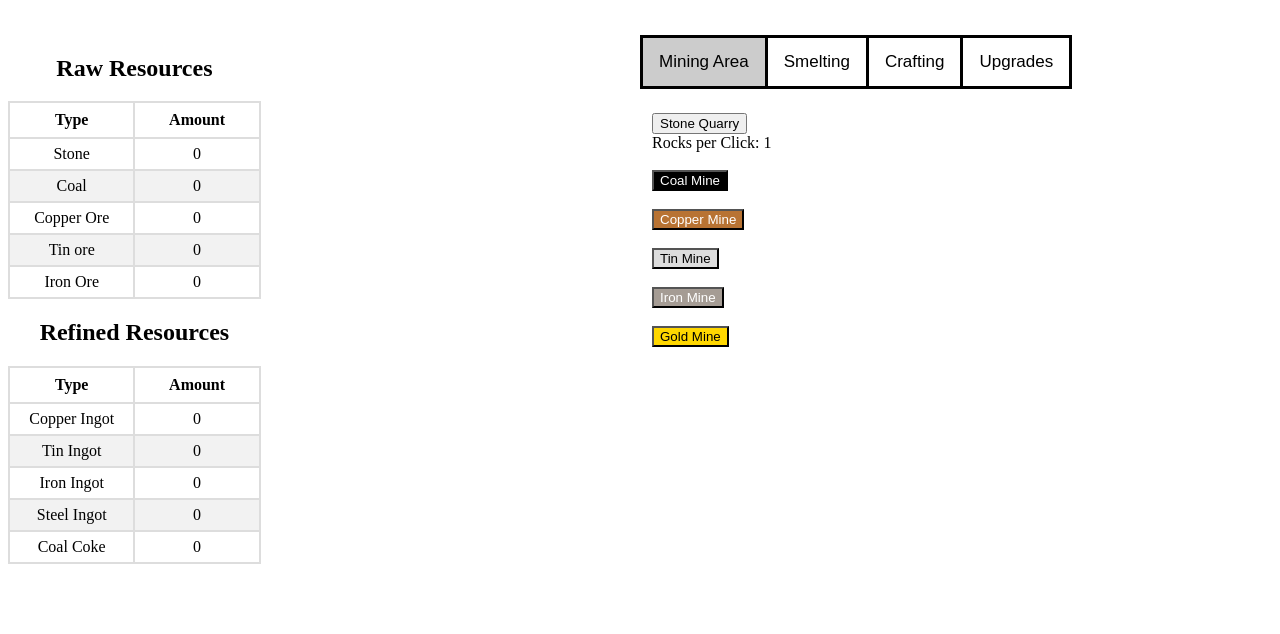
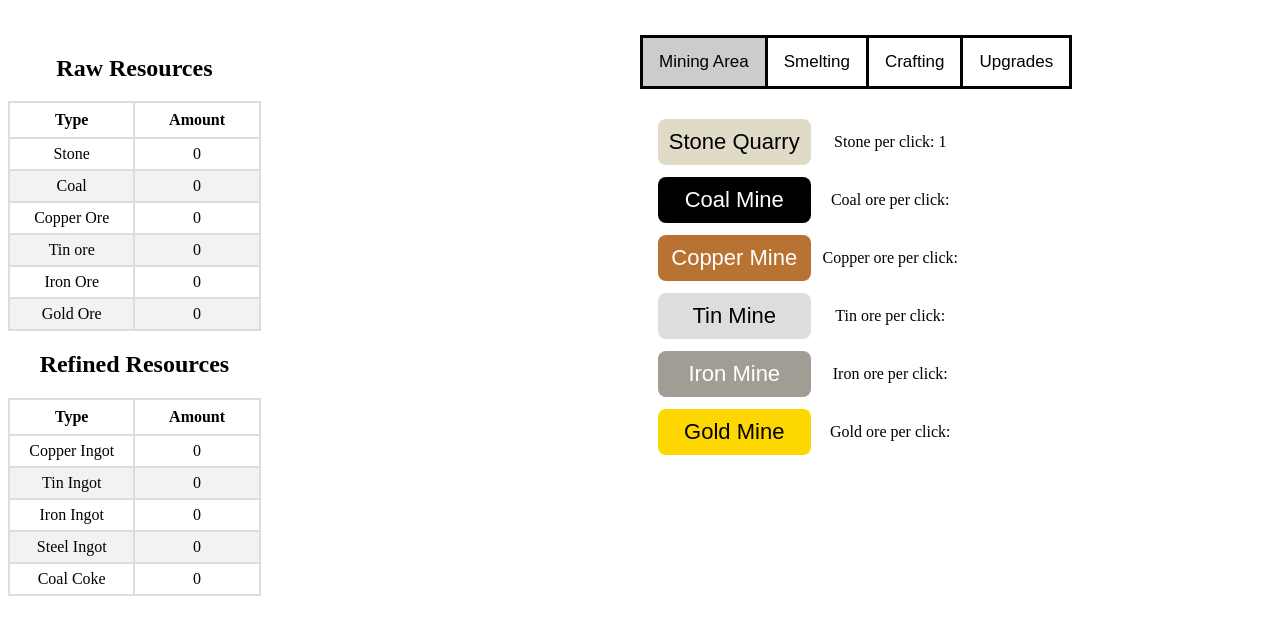
Before and after one commit to wilbert157/Clicker-Miner, a plain HTML site: page index.html in a window 1280 px wide. Shown: the part 104-738 px from the top of the page. Drawn offline with Linux system fonts and the light colour scheme.

Commit message:
v0.2.2 mining buttons work and formatted
-Mining area buttons work and formatted
-added gold ore to raw resources, mining area, and smelting tab.
-

```diff
--- a/index.html
+++ b/index.html
@@ -26,19 +26,23 @@
 					</tr>
 					<tr>
 						<td scope="row">Coal</th>
-						<td>0</td>
+						<td><span id="coalOre">0</span></td>
 					</tr>
 					<tr>
 						<td scope="row">Copper Ore</th>
-						<td>0</td>
+						<td><span id="copperOre">0</span></td>
 					</tr>
 					<tr>
 						<td scope="row">Tin ore</th>
-						<td>0</td>
+						<td><span id="tinOre">0</span></td>
 					</tr>
 					<tr>
 						<td scope="row">Iron Ore</th>
-						<td>0</td>
+						<td><span id="ironOre">0</span></td>
+					</tr>
+					<tr>
+						<td scope="row">Gold Ore</th>
+						<td><span id="goldOre">0</span></td>
 					</tr>
 				</tbody>
 			</table>
@@ -86,36 +90,37 @@
 			  <button class="tablinks" onclick="openTab(event, 'upgrades')" id="upgradesTab">Upgrades</button>
 			</div>
 		</div>
+		<br />
 		<div id="rpTabContent"> <!-- Tab content -->
 			<div id="miningArea" class="tabcontent">
-				<div id="miningStoneQuarry">
-					<br />
-					<button onClick="rockClick(pick)">Stone Quarry</button><br />
-					Rocks per Click: <span id="pick">1</span><br /><br />
-				</div>
-				<div id="coalMineArea">
-					<button class="button coalMineButton">Coal Mine</button>
-					<br />
-					<br />
-				</div>
-				<div id="copperMineArea">
-					<button class="button copperMineButton">Copper Mine</button>
-					<br />
-					<br />
-				</div>
-				<div id="tinMineArea">
-					<button class="button tinMineButton">Tin Mine</button>
-					<br />
-					<br />
-				</div>
-				<div id="ironMineArea">
-					<button class="button ironMineButton">Iron Mine</button>
-					<br />
-					<br />
-				</div>
-				<div id="goldMineArea">
-					<button class ="button goldMineButton">Gold Mine</button>
-				</div>
+				<table id="mineOreTable">
+					<tbody>
+						<tr>
+							<td><button class="button stoneMineButton" onClick="rockClick(pick)">Stone Quarry</button></td>
+							<td>Stone per click: <span id="pick">1</span></td>
+						</tr>
+						<tr>
+							<td><button class="button coalMineButton" onClick="coalClick(pick)">Coal Mine</button></td>
+							<td>Coal ore per click:</td>
+						</tr>
+						<tr>
+							<td><button class="button copperMineButton" onClick="copperClick(pick)">Copper Mine</button></td>
+							<td>Copper ore per click:</td>
+						</tr>
+						<tr>
+							<td><button class="button tinMineButton" onClick="tinClick(pick)">Tin Mine</button></td>
+							<td>Tin ore per click:</td>
+						</tr>
+						<tr>
+							<td><button class="button ironMineButton" onClick="ironClick(pick)">Iron Mine</button></td>
+							<td>Iron ore per click:</td>
+						</tr>
+						<tr>
+							<td><button class ="button goldMineButton" onClick="goldClick(pick)">Gold Mine</button></td>
+							<td>Gold ore per click:</td>
+						</tr>
+					</tbody>
+				</table>
 			</div>
 			<div id="smelting" class="tabcontent">
 				<h3>Smelting Area - Work in progress</h3>
@@ -151,6 +156,16 @@
 								<td scope="row">Iron Ore:</td>
 								<td>0</td>
 								<td><input type="number" id="inputIronSmelting"></td>
+								<td><button>Max</button></td>
+								<td><button>Start</button></td>
+								<td>Queue:</td>
+								<td>0</td>
+								<td>Running</td>
+							</tr>
+							<tr>
+								<td scope="row">Gold Ore:</td>
+								<td>0</td>
+								<td><input type="number" id="inputGoldSmelting"></td>
 								<td><button>Max</button></td>
 								<td><button>Start</button></td>
 								<td>Queue:</td>
--- a/interface.css
+++ b/interface.css
@@ -72,7 +72,6 @@ thead th {
 .tab button:hover {
   background-color: #ddd;
 }
-
 /* Create an active/current tablink class */
 .tab button.active {
   background-color: #ccc;
@@ -96,24 +95,79 @@ thead th {
 	border: none;
 	border-collapse: collapse;
 }
-
+.stoneMineButton {
+	font-size: 22px;
+	padding: 10px 10px;
+	width: 152.5px;
+	border-radius: 8px;
+	border: none;
+	background-color: #DFDBC6;
+}
+.stoneMineButton:active {
+	transform: scale(0.95);
+}
 .coalMineButton {
 	background-color: #000000;
 	color: white;
+	font-size: 22px;
+	padding: 10px 10px;
+	width: 152.5px;
+	border-radius: 8px;
+	border: none;
+}
+.coalMineButton:active {
+	transform: scale(0.95);
 }
 .copperMineButton {
 	background-color: #b87333;
 	color: white;
+	font-size: 22px;
+	padding: 10px 10px;
+	width: 152.5px;
+	border: none;
+	border-radius: 8px;
+}
+.copperMineButton:active {
+	transform: scale(0.95);
 }
 .tinMineButton {
 	background-color: #dddddd;
 	color: black;
+	font-size: 22px;
+	padding: 10px 10px;
+	width: 152.5px;
+	border-radius: 8px;
+	border: none;
+}
+.tinMineButton:active {
+	transform: scale(0.95);
 }
 .ironMineButton {
-	background-color: #A59C94;
+	background-color: #A19D94;
 	color: white;
+	font-size: 22px;
+	padding: 10px 10px;
+	width: 152.5px;
+	border-radius: 8px;
+	border: none;
+}
+.ironMineButton:active {
+	transform: scale(0.95);
 }
 .goldMineButton {
 	background-color: #ffd700;
 	color: black;
+	font-size: 22px;
+	padding: 10px 10px;
+	width: 152.5px;
+	border-radius: 8px;
+	border: none;
 }
+.goldMineButton:active {
+	transform: scale(0.95);
+}
+#mineOreTable {
+	border-collapse: collapse;
+	text-align: right;
+	vertical-align: middle;
+}
--- a/main.js
+++ b/main.js
@@ -1,4 +1,9 @@
 var rocks = 0;
+var coalOre = 0;
+var copperOre = 0;
+var tinOre = 0;
+var ironOre = 0;
+var goldOre = 0;
 var pickBonus = 0;
 var pick = 1;
 
@@ -6,6 +11,35 @@ function rockClick(number){
 	rocks = rocks + number;
 	document.getElementById("rocks").innerHTML = rocks;
 };
+function coalClick(number){
+	coalOre = coalOre + number;
+	document.getElementById("coalOre").innerHTML = coalOre;
+};
+function copperClick(number){
+	copperOre = copperOre + number;
+	document.getElementById("copperOre").innerHTML = copperOre;
+};
+function tinClick(number){
+	tinOre = tinOre + number;
+	document.getElementById("tinOre").innerHTML = tinOre;
+};
+function ironClick(number){
+	ironOre = ironOre + number;
+	document.getElementById("ironOre").innerHTML = ironOre;
+};
+function goldClick(number){
+	goldOre = goldOre + number;
+	document.getElementById("goldOre").innerHTML = goldOre;
+};
+
+
+
+
+
+
+
+
+
 
 function upgradePickaxe(){
 	var upgradeCost = Math.floor(10 * Math.pow(1.1,pickBonus));  	//works out the cost of this upgradeCost
```
